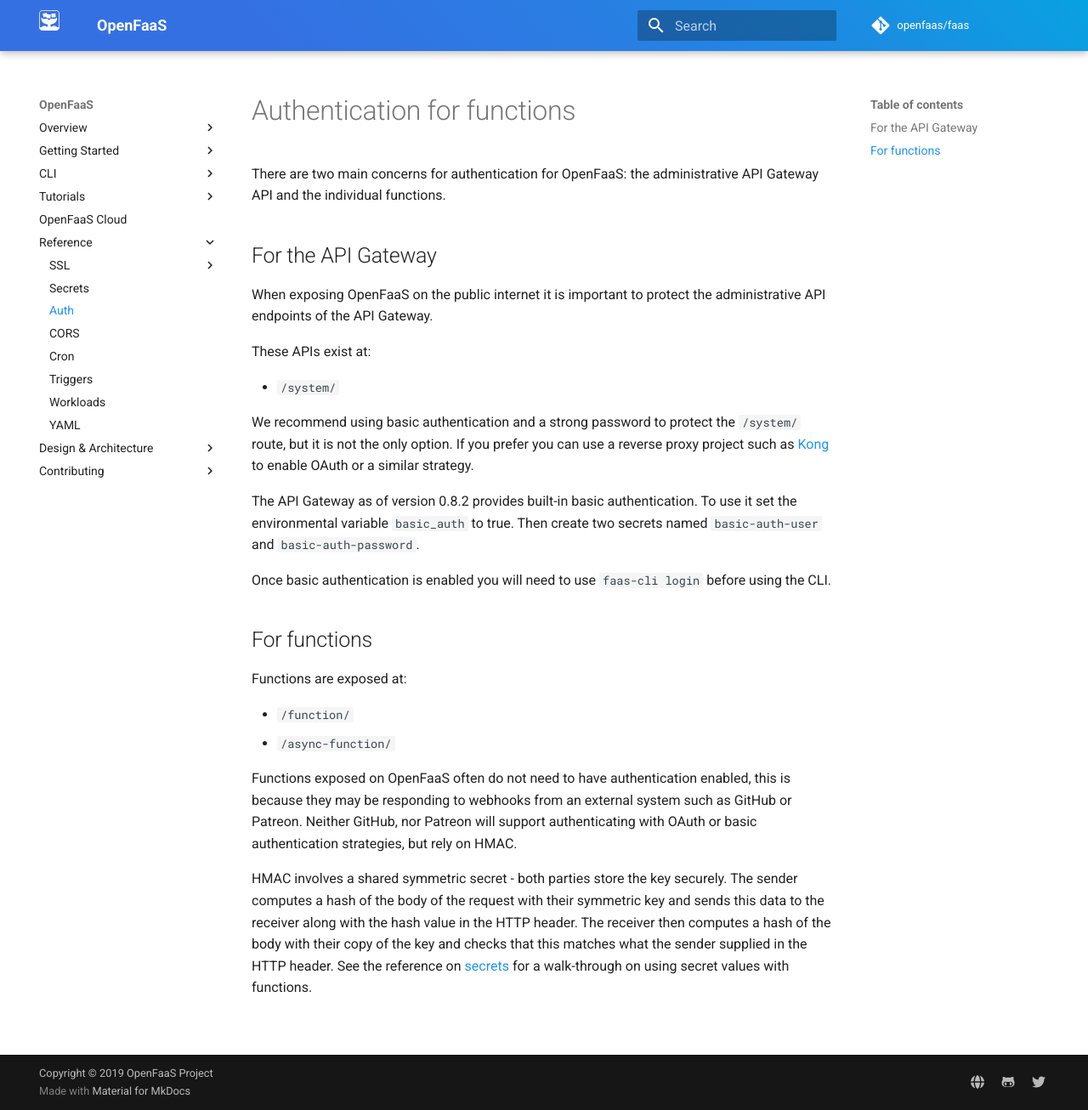
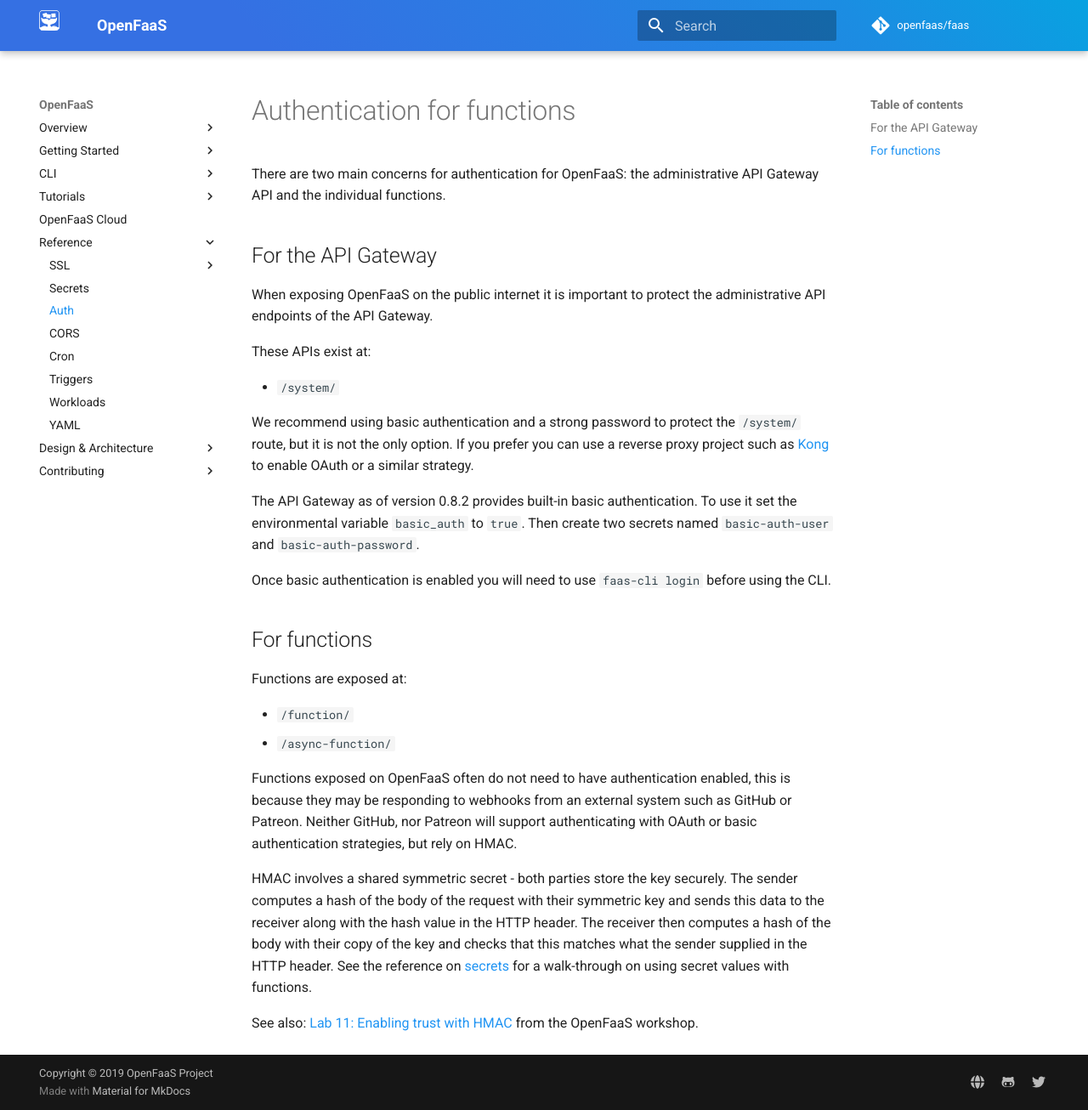
Before and after one commit to openfaas/docs, an MkDocs documentation site: the page built from docs/reference/authentication.md, in a window 1280 px wide and 1306 px high. Shown: the whole window at 85% size. Built offline with MkDocs 1.6.1 and Material for MkDocs 9.7.7, drawn with Linux system fonts in a browser that asks for light colours; comment, search, counter and statistics services are not loaded.

Commit message:
Minor docs updates
Signed-off-by: Alex Ellis (VMware) <alexellis2@gmail.com>

```diff
--- a/docs/reference/authentication.md
+++ b/docs/reference/authentication.md
@@ -12,7 +12,7 @@ These APIs exist at:
 
 We recommend using basic authentication and a strong password to protect the `/system/` route, but it is not the only option. If you prefer you can use a reverse proxy project such as [Kong](https://getkong.org/docs/) to enable OAuth or a similar strategy.
 
-The API Gateway as of version 0.8.2 provides built-in basic authentication. To use it set the environmental variable `basic_auth` to true. Then create two secrets named `basic-auth-user` and `basic-auth-password`.
+The API Gateway as of version 0.8.2 provides built-in basic authentication. To use it set the environmental variable `basic_auth` to `true`. Then create two secrets named `basic-auth-user` and `basic-auth-password`.
 
 Once basic authentication is enabled you will need to use `faas-cli login` before using the CLI.
 
@@ -26,3 +26,5 @@ Functions are exposed at:
 Functions exposed on OpenFaaS often do not need to have authentication enabled, this is because they may be responding to webhooks from an external system such as GitHub or Patreon. Neither GitHub, nor Patreon will support authenticating with OAuth or basic authentication strategies, but rely on HMAC.
 
 HMAC involves a shared symmetric secret - both parties store the key securely. The sender computes a hash of the body of the request with their symmetric key and sends this data to the receiver along with the hash value in the HTTP header. The receiver then computes a hash of the body with their copy of the key and checks that this matches what the sender supplied in the HTTP header. See the reference on [secrets](./secrets.md) for a walk-through on using secret values with functions.
+
+See also: [Lab 11: Enabling trust with HMAC](https://github.com/openfaas/workshop/blob/master/lab11.md) from the OpenFaaS workshop.
```
Also changed, not shown: docs/reference/workloads.md (+1 -1 lines).
